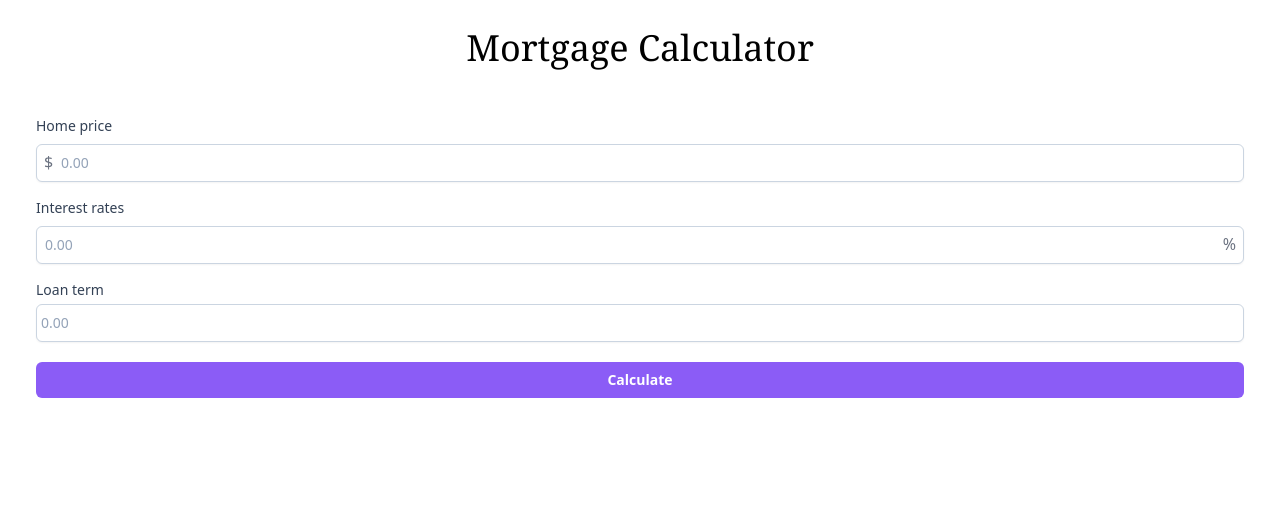
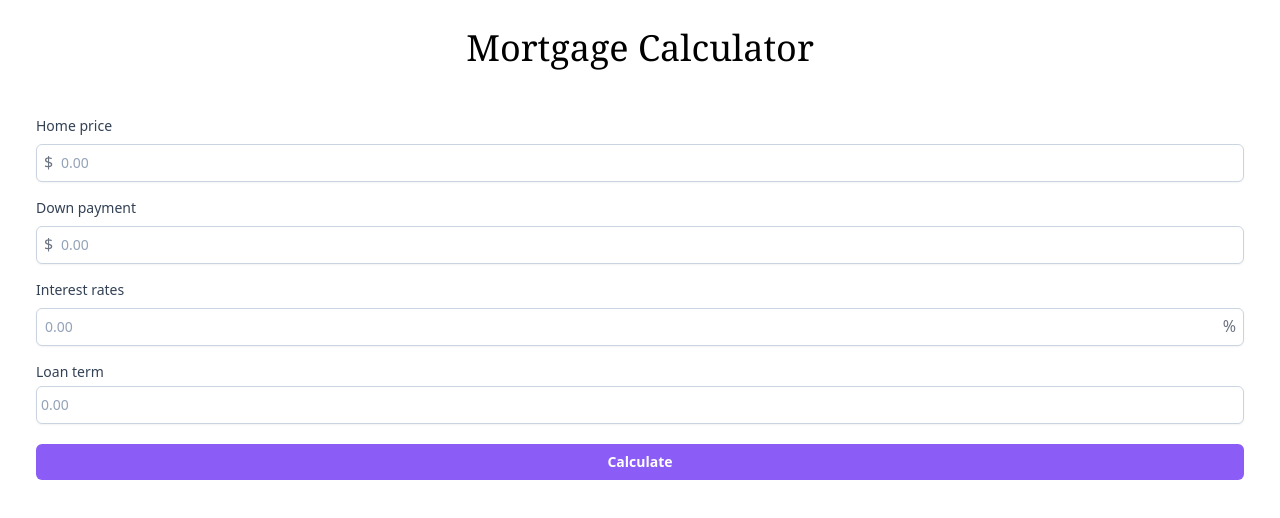
Before and after one commit to jfauser1395/mortgage-calculator-angular, an Angular app in the folder ngpro/: page / in a window 1280 px wide. Shown: the top 518 px of the page. Built offline with nearby package versions, Linux system fonts and the light colour scheme.

Commit message:
implement downpayment input and dependancy injaction

```diff
--- a/ngpro/src/app/loan-form-parameters/loan-form-parameters.component.html
+++ b/ngpro/src/app/loan-form-parameters/loan-form-parameters.component.html
@@ -16,7 +16,22 @@
           />
         </div>
       </label>
-
+      <label class="block">
+        <span class="block text-sm font-medium text-slate-700"
+          >Down payment</span
+        >
+        <div class="relative flex items-center">
+          <span
+            class="pointer-events-none absolute top-1.5 left-0 mt-2 ml-1 px-1 text-gray-500"
+            >$</span
+          >
+          <input
+            [formControl]="downPayment"
+            placeholder="0.00"
+            class="mt-2 block w-full pr-3 pl-6 py-2 bg-white border border-slate-300 rounded-md text-sm shadow-sm placeholder-slate-400 focus:outline-none focus:border-sky-500 focus:ring-1 focus:ring-sky-500 disabled:bg-slate-50 disabled:text-slate-500 disabled:border-slate-200 disabled:shadow-non invalid:border-pink-500 invalid:text-pink-600 focus:invalid:border-pink-500 focus:invalid:ring-pink-500"
+          />
+        </div>
+      </label>
       <label class="block">
         <span class="block text-sm font-medium text-slate-700"
           >Interest rates</span
--- a/ngpro/src/app/loan-form-parameters/loan-form-parameters.component.ts
+++ b/ngpro/src/app/loan-form-parameters/loan-form-parameters.component.ts
@@ -15,6 +15,7 @@ export class LoanFormParametersComponent {
   principalLoan = new FormControl(null);
   yearlyInterestRate = new FormControl(null);
   numberOfYearsPayments = new FormControl(null);
+  downPayment = new FormControl(null);
 
   // Variable to store the calculated monthly costs
   monthlyCosts: string[] = [];
@@ -30,10 +31,11 @@ export class LoanFormParametersComponent {
     let pLoan = Number(this.principalLoan.value);
     let yInterestRate = Number(this.yearlyInterestRate.value);
     let nOfYearsPayments = Number(this.numberOfYearsPayments.value);
+    let dPayment = Number(this.downPayment.value);
 
     // Logging the parsed values
     console.log(
-      `Principal loan: ${pLoan}\nYearly interest rate: ${yInterestRate}\nNumber of years: ${nOfYearsPayments}`,
+      `Principal loan: ${pLoan}\nYearly interest rate: ${yInterestRate}\nNumber of years: ${nOfYearsPayments} \nDown payment made: ${dPayment}`,
     );
 
     // Calculating the monthly costs using the mortgage calculation service
@@ -42,6 +44,7 @@ export class LoanFormParametersComponent {
         pLoan,
         yInterestRate,
         nOfYearsPayments,
+        dPayment,
       );
 
     // Logging the calculated monthly costs
--- a/ngpro/src/app/services/monthly-mortgage-calculation.service.ts
+++ b/ngpro/src/app/services/monthly-mortgage-calculation.service.ts
@@ -9,16 +9,18 @@ export class MonthlyMortgageCalculationService {
     principalLoan: number,
     rate: number,
     numberOfYearsPayments: number,
+    downPayments: number,
   ) {
     let monthlyInterestRate = rate / 100 / 12;
     let numberOfPayments = numberOfYearsPayments * 12;
+    let remLoan = principalLoan - downPayments;
 
     let finalMonthlyPayment =
-      (principalLoan * monthlyInterestRate) /
+      (remLoan * monthlyInterestRate) /
       (1 - Math.pow(1 + monthlyInterestRate, -numberOfPayments));
 
     let totalPayment = finalMonthlyPayment * numberOfPayments;
-    let payedInterest = totalPayment - principalLoan;
+    let payedInterest = totalPayment - remLoan;
 
     if ((principalLoan && rate && numberOfYearsPayments) !== 0) {
       return (
```
